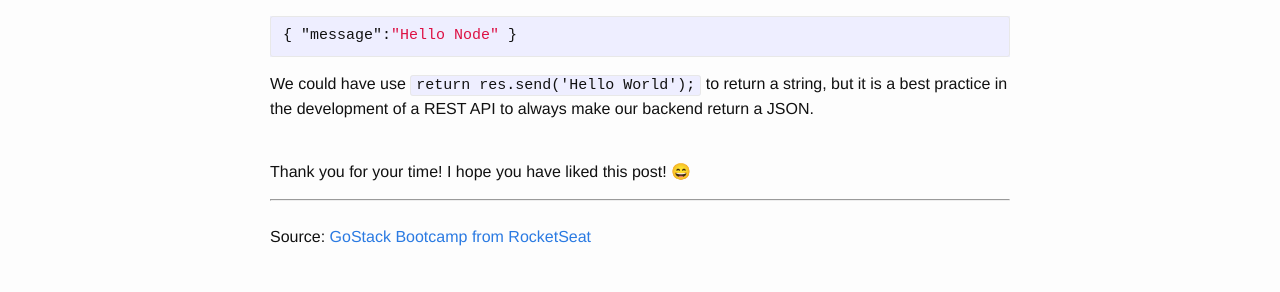
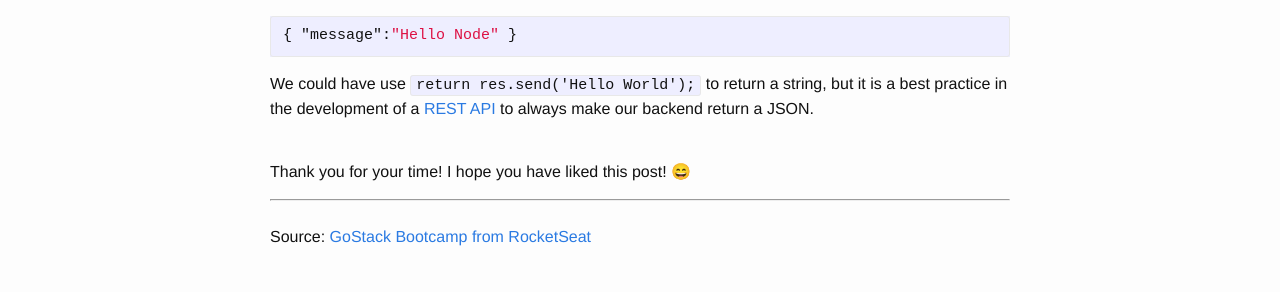
Before and after one commit to matheus-beck/blog, a Jekyll site: the page built from _posts/2019-08-20-introduction-to-node-js-and-express-js.md, in a window 1280 px wide and 900 px high, scrolled down 2319 px. Shown: the part 300-592 px from the top of the window. Built offline with Jekyll 4.4.1, drawn with Linux system fonts in a browser that asks for light colours; emoji names are drawn with the system emoji font; part of the change alters nothing that is shown.

````diff
--- a/_posts/2019-08-20-introduction-to-node-js-and-express-js.md
+++ b/_posts/2019-08-20-introduction-to-node-js-and-express-js.md
@@ -78,7 +78,7 @@ and access http://localhost:3000/ in our browser we'll see that Node.js returned
 { "message":"Hello Node" }
 ```
 
-We could have use ```return res.send('Hello World');``` to return a string, but it is a best practice in the development of a REST API to always make our backend return a JSON.
+We could have use ```return res.send('Hello World');``` to return a string, but it is a best practice in the development of a [REST API][rest-api] to always make our backend return a JSON.
 
 
 <br>Thank you for your time! I hope you have liked this post! :smile:
@@ -88,3 +88,4 @@ We could have use ```return res.send('Hello World');``` to return a string, but
 
 
 [rocketseat]: https://rocketseat.com.br/
+[rest-api]: https://matheus-beck.github.io/blog/rest/api/2019/08/25/concepts-of-rest-api.html
````
